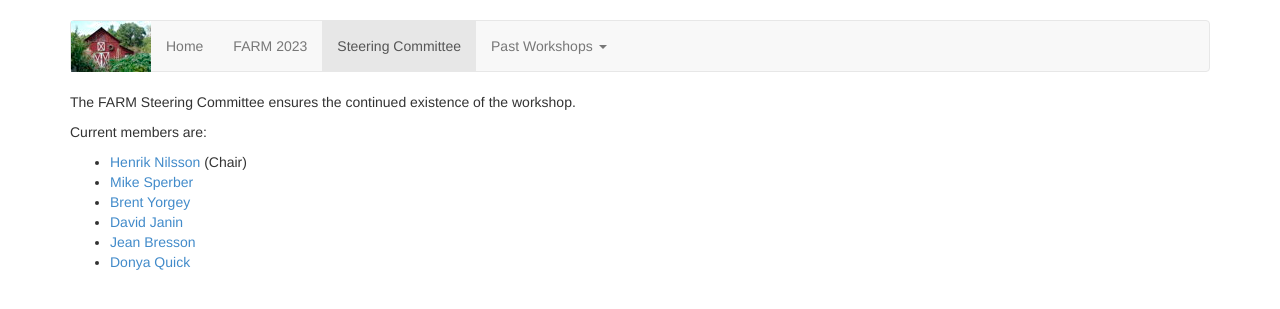
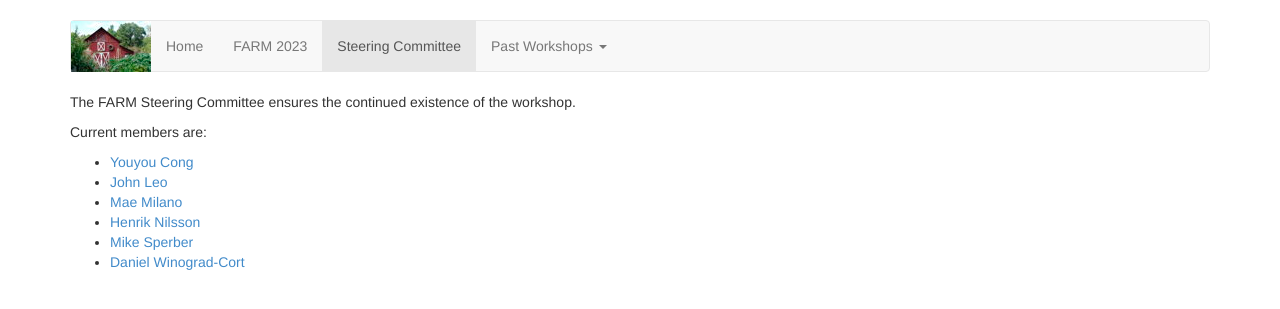
Before and after one commit to functional-art/functional-art.github.com, a Jekyll site: the page built from sc.md, in a window 1280 px wide. Shown: the top 309 px of the page. Built offline with Jekyll 4.4.1, drawn with Linux system fonts in a browser that asks for light colours; nearby versions of some CDN libraries.

Commit message:
Update SC

```diff
--- a/sc.md
+++ b/sc.md
@@ -9,9 +9,9 @@ workshop.
 
 Current members are:
 
-* [Henrik Nilsson](http://www.cs.nott.ac.uk/~nhn/) (Chair)
+* [Youyou Cong](https://prg.is.titech.ac.jp/people/cong/)
+* [John Leo](http://www.cs.nott.ac.uk/~nhn/)
+* [Mae Milano](https://www.languagesforsyste.ms/)
+* [Henrik Nilsson](http://www.cs.nott.ac.uk/~nhn/)
 * [Mike Sperber](http://www.deinprogramm.de/sperber/)
-* [Brent Yorgey](https://byorgey.wordpress.com/)
-* [David Janin](http://www.labri.fr/perso/janin/)
-* [Jean Bresson](https://j-bresson.github.io/)
-* [Donya Quick](http://donyaquick.com/)
+* [Daniel Winograd-Cort](https://www.danwc.com/)
```
